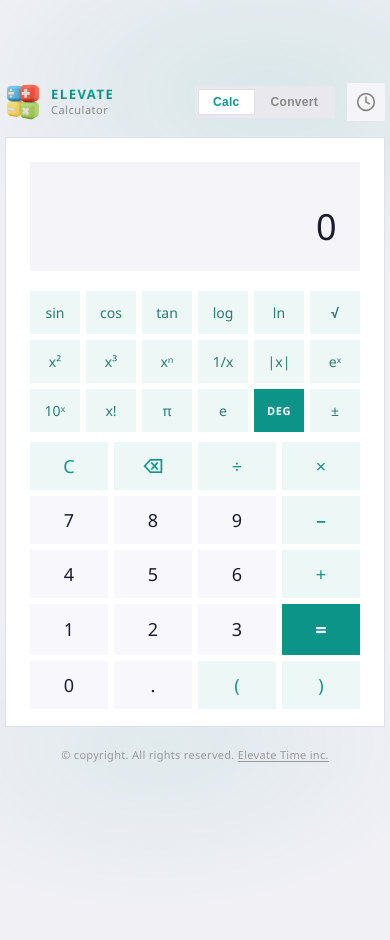
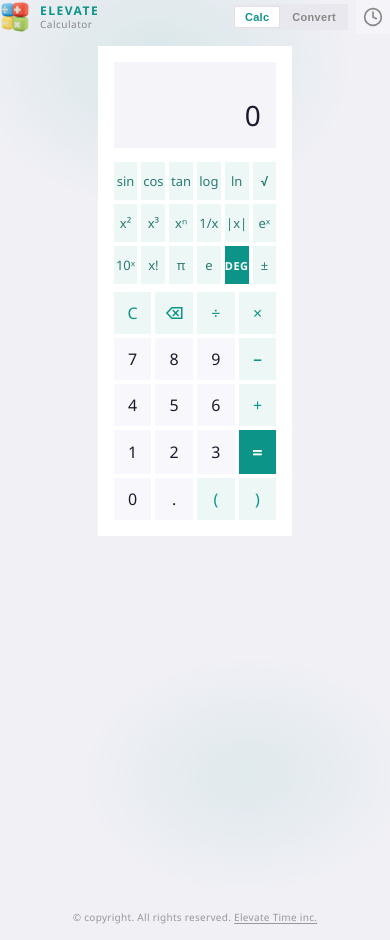
Before and after one commit to ianmakes/lvtcalc, a Next.js app: page / in a window 390 px wide. Before the commit the page ends 844 px from the top, so only its background shows below. Built offline with nearby package versions, Linux system fonts and the light colour scheme.

Commit message:
Make app fully responsive on mobile with safe-area support

```diff
--- a/app/globals.css
+++ b/app/globals.css
@@ -12,6 +12,7 @@ html {
 
 body {
   height: 100%;
+  min-height: -webkit-fill-available;
   font-family: 'Segoe UI', system-ui, -apple-system, sans-serif;
   background: transparent;
   color: #1a1a2e;
@@ -19,6 +20,23 @@ body {
   justify-content: center;
   align-items: center;
   position: relative;
+}
+
+@media (max-width: 420px) {
+  html {
+    overflow: auto;
+  }
+  body {
+    height: auto;
+    align-items: flex-start;
+    padding: env(safe-area-inset-top, 0px) env(safe-area-inset-right, 0px) env(safe-area-inset-bottom, 0px) env(safe-area-inset-left, 0px);
+  }
+  .calc-wrapper {
+    min-height: 100vh;
+    min-height: -webkit-fill-available;
+    width: 100%;
+    padding: 0 env(safe-area-inset-right, 16px) 0 env(safe-area-inset-left, 16px);
+  }
 }
 
 body::before,
@@ -292,6 +310,14 @@ body::after {
 .calc-mode-panel {
   width: 380px;
   height: 590px;
+}
+
+@media (max-width: 420px) {
+  .calc-mode-panel {
+    width: 100%;
+    height: 100%;
+    min-height: 100vh;
+  }
 }
 
 .calc-mode-panel > * {
@@ -615,3 +641,130 @@ body::after {
 .calc-footer a:hover {
   color: #0d9488;
 }
+
+@media (max-width: 420px) {
+  .calculator {
+    padding: 16px;
+    border: none;
+  }
+
+  .converter {
+    padding: 24px 16px;
+    border: none;
+  }
+
+  .calc-display {
+    padding: 14px 16px;
+    min-height: 80px;
+    margin-bottom: 14px;
+  }
+
+  .calc-result {
+    font-size: 28px;
+  }
+
+  .calc-expression {
+    font-size: 12px;
+  }
+
+  .calc-btn {
+    padding: 10px 0;
+    font-size: 13px;
+  }
+
+  .calc-btn.num,
+  .calc-btn.op {
+    font-size: 16px;
+  }
+
+  .calc-btn.eq {
+    font-size: 18px;
+  }
+
+  .calc-sci-row {
+    gap: 4px;
+    margin-bottom: 4px;
+  }
+
+  .calc-main-grid {
+    margin-top: 8px;
+  }
+
+  .calc-numbers {
+    gap: 4px;
+  }
+
+  .calc-top-bar {
+    gap: 8px;
+    margin-bottom: 12px;
+  }
+
+  .calc-logo-img {
+    width: 30px;
+    height: 30px;
+  }
+
+  .calc-brand span:first-child {
+    font-size: 12px;
+  }
+
+  .calc-brand span:last-child {
+    font-size: 10px;
+  }
+
+  .calc-history-btn {
+    width: 34px;
+    height: 34px;
+  }
+
+  .calc-drawer {
+    width: 100%;
+    padding: 16px;
+    padding-top: max(16px, env(safe-area-inset-top, 16px));
+    padding-bottom: max(16px, env(safe-area-inset-bottom, 16px));
+  }
+
+  .calc-footer {
+    font-size: 10px;
+    padding: 0 16px 16px;
+    padding-bottom: max(16px, env(safe-area-inset-bottom, 16px));
+  }
+
+  body::before {
+    width: 400px;
+    height: 300px;
+    top: -60px;
+    left: -80px;
+  }
+
+  body::after {
+    width: 350px;
+    height: 250px;
+    bottom: -40px;
+    right: -60px;
+  }
+
+  .conv-cat-select,
+  .conv-input,
+  .conv-select,
+  .conv-result {
+    font-size: 15px;
+  }
+
+  .conv-input-group {
+    margin-bottom: 12px;
+  }
+
+  .conv-swap {
+    margin: 14px auto;
+  }
+
+  .calc-mode-btn {
+    padding: 4px 10px;
+    font-size: 11px;
+  }
+
+  .calc-mode-switch {
+    padding: 2px;
+  }
+}
--- a/app/layout.js
+++ b/app/layout.js
@@ -8,6 +8,13 @@ export const metadata = {
   },
 };
 
+export const viewport = {
+  width: "device-width",
+  initialScale: 1,
+  maximumScale: 1,
+  userScalable: false,
+};
+
 export default function RootLayout({ children }) {
   return (
     <html lang="en">
```
